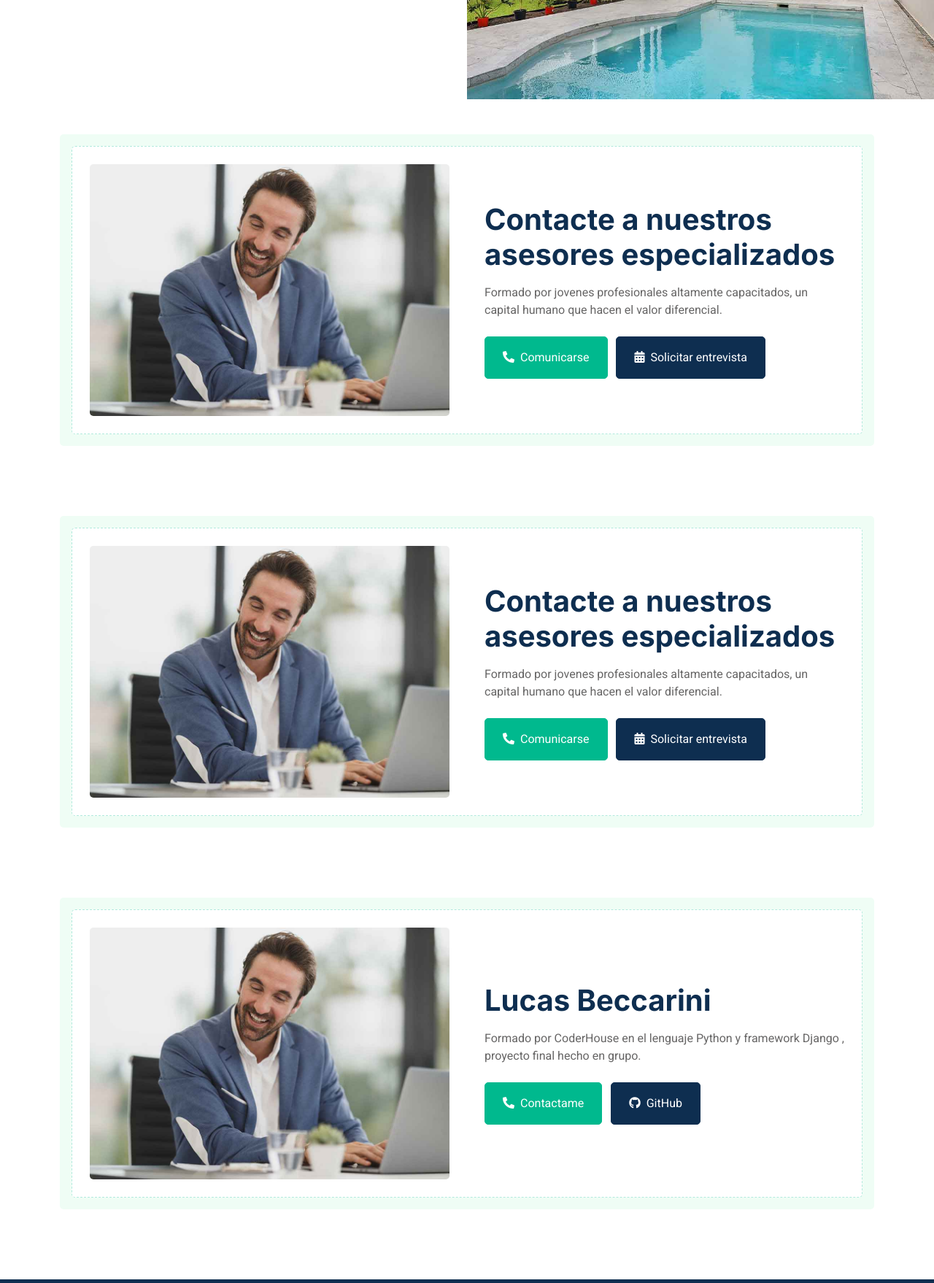
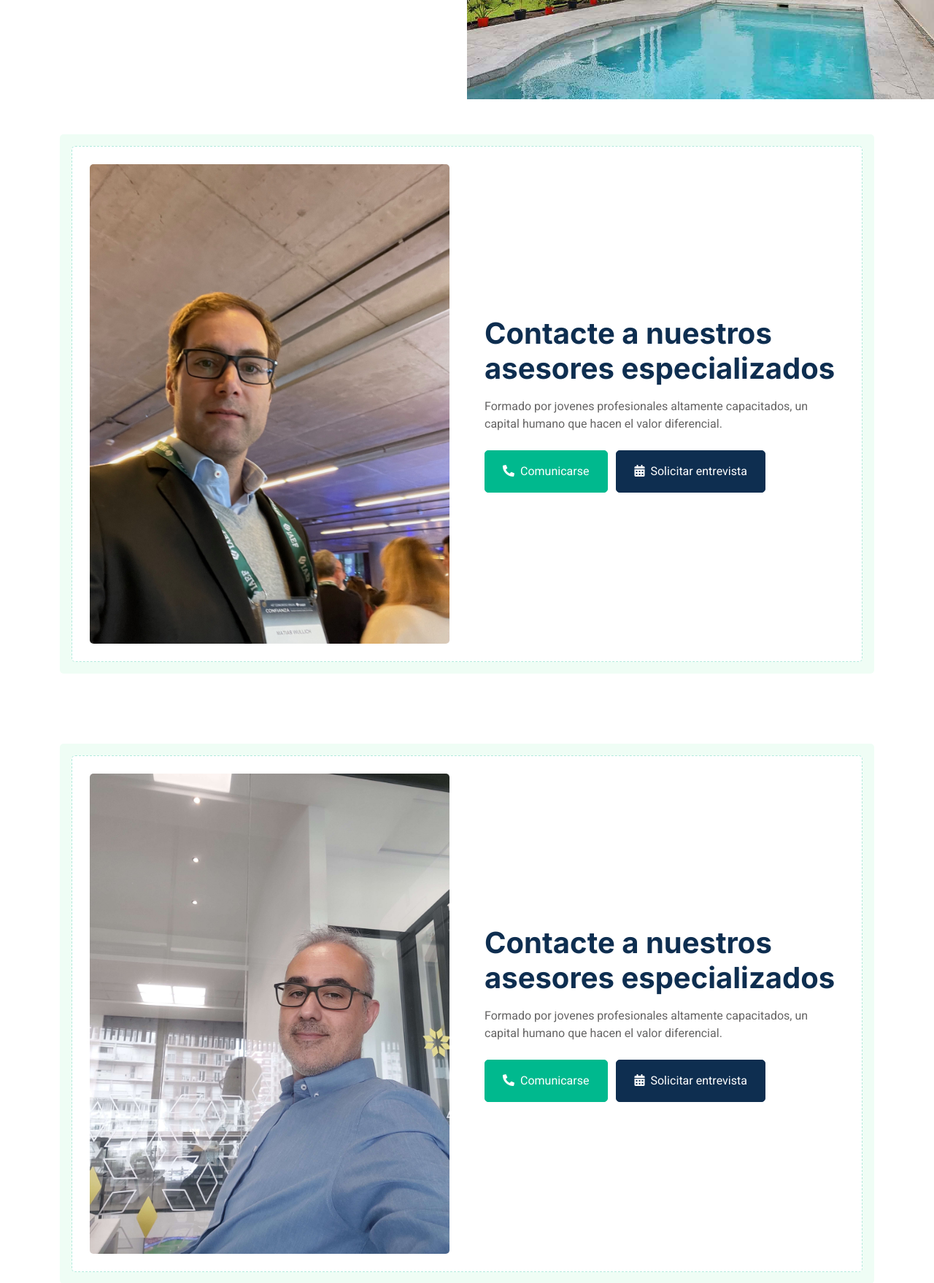
Before and after one commit to lunajua/ProyectoInmobiliaria, a Django app: page /about/ in a window 1280 px wide. Shown: the part 312-2070 px from the top of the page at 73% size. Run offline with Django 4.2, Linux system fonts and the light colour scheme; some libraries are stand-ins or nearby versions.

Commit message:
edicion de about

```diff
--- a/appinmobiliaria/templates/appinmobiliaria/about.html
+++ b/appinmobiliaria/templates/appinmobiliaria/about.html
@@ -79,7 +79,7 @@
                     <div class="bg-white rounded p-4" style="border: 1px dashed rgba(0, 185, 142, .3)">
                         <div class="row g-5 align-items-center">
                             <div class="col-lg-6 wow fadeIn" data-wow-delay="0.1s">
-                                <img class="img-fluid rounded w-100" src="{%static 'appinmobiliaria/img/call-to-action.jpg' %}" alt="">
+                                <img class="img-fluid rounded w-100" src="{%static 'appinmobiliaria/img/mati.jpg' %}" alt="">
                             </div>
                             <div class="col-lg-6 wow fadeIn" data-wow-delay="0.5s">
                                 <div class="mb-4">
@@ -103,7 +103,7 @@
                     <div class="bg-white rounded p-4" style="border: 1px dashed rgba(0, 185, 142, .3)">
                         <div class="row g-5 align-items-center">
                             <div class="col-lg-6 wow fadeIn" data-wow-delay="0.1s">
-                                <img class="img-fluid rounded w-100" src="{%static 'appinmobiliaria/img/call-to-action.jpg' %}" alt="">
+                                <img class="img-fluid rounded w-100" src="{%static 'appinmobiliaria/img/juan.jpg' %}" alt="">
                             </div>
                             <div class="col-lg-6 wow fadeIn" data-wow-delay="0.5s">
                                 <div class="mb-4">
@@ -126,14 +126,14 @@
                     <div class="bg-white rounded p-4" style="border: 1px dashed rgba(0, 185, 142, .3)">
                         <div class="row g-5 align-items-center">
                             <div class="col-lg-6 wow fadeIn" data-wow-delay="0.1s">
-                                <img class="img-fluid rounded w-100" src="{%static 'appinmobiliaria/img/call-to-action.jpg' %}" alt="">
+                                <img class="img-fluid rounded w-100" src="{%static 'appinmobiliaria/img/lucas.jpg' %}" alt="">
                             </div>
                             <div class="col-lg-6 wow fadeIn" data-wow-delay="0.5s">
                                 <div class="mb-4">
                                     <h1 class="mb-3">Lucas Beccarini</h1>
                                     <p>Formado por CoderHouse en el lenguaje Python y framework Django , proyecto final hecho en grupo.</p>
                                 </div>
-                                <a href="lucasbecca3@hotmail.com" class="btn btn-primary py-3 px-4 me-2"><i class="fa fa-phone-alt me-2"></i>Contactame</a>
+                                <a href="" class="btn btn-primary py-3 px-4 me-2"><i class="fa fa-phone-alt me-2"></i>Contactame</a>
                                 <a href="https://github.com/Riucchi" class="btn btn-dark py-3 px-4"><i class="fab fa-github me-2"></i>GitHub</a>
                             </div>
                         </div>
```
Also changed, not shown: appinmobiliaria/static/appinmobiliaria/img/lucas.jpg (added), appinmobiliaria/static/appinmobiliaria/img/mati.jpg (added).
